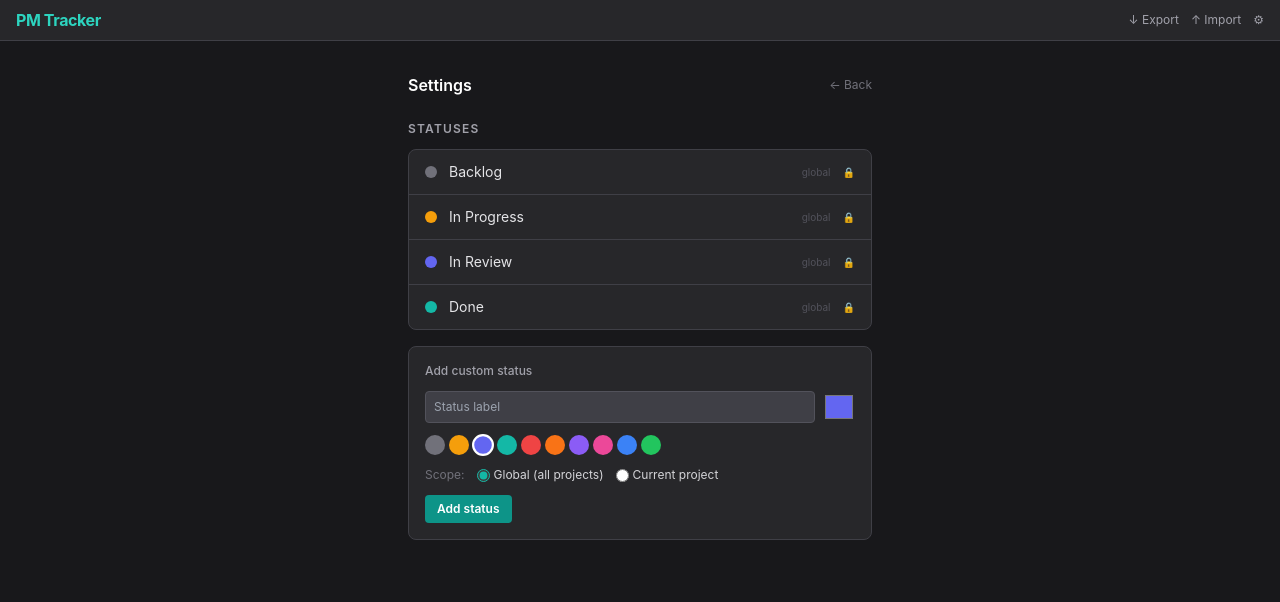
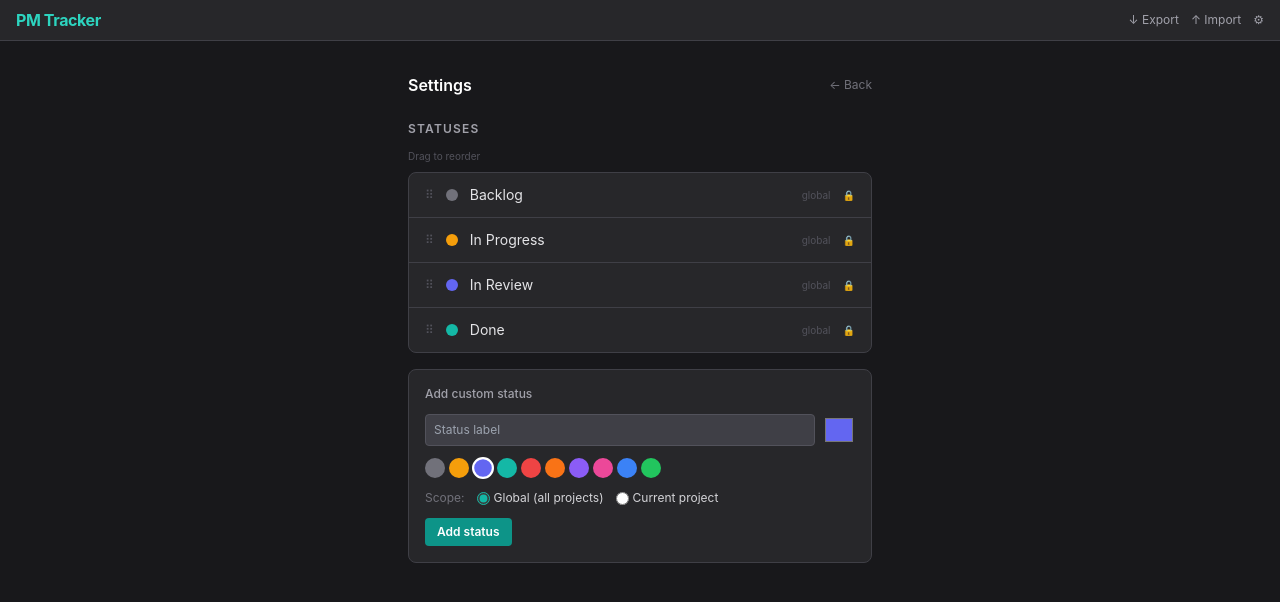
Before and after one commit to nikhil-thomas-a/pm-tracker, a React (Vite) app: page / in a window 1280 px wide. Both pictures are taken after a click on the button "Settings". Shown: the top 602 px of the page. Built offline with nearby package versions, Linux system fonts and the light colour scheme.

Commit message:
feat: drag-to-reorder statuses in settings

```diff
--- a/src/components/settings/SettingsPage.tsx
+++ b/src/components/settings/SettingsPage.tsx
@@ -1,4 +1,4 @@
-import { useState } from 'react'
+import { useState, useEffect } from 'react'
 import { useApp } from '../../context/AppContext'
 
 const PRESET_COLORS = ['#71717a', '#f59e0b', '#6366f1', '#14b8a6', '#ef4444', '#f97316', '#8b5cf6', '#ec4899', '#3b82f6', '#22c55e']
@@ -8,8 +8,15 @@ export default function SettingsPage() {
   const [label, setLabel] = useState('')
   const [color, setColor] = useState('#6366f1')
   const [scope, setScope] = useState<'global' | 'project'>('global')
+  const [dragId, setDragId] = useState<string | null>(null)
 
   const statuses = [...state.statuses].sort((a, b) => a.order - b.order)
+  const [orderedIds, setOrderedIds] = useState<string[]>(() => statuses.map(s => s.id))
+
+  useEffect(() => {
+    setOrderedIds(statuses.map(s => s.id))
+  // eslint-disable-next-line react-hooks/exhaustive-deps
+  }, [statuses.map(s => s.id).join(',')])
 
   function addStatus(e: React.FormEvent) {
     e.preventDefault()
@@ -17,6 +24,31 @@ export default function SettingsPage() {
     dispatch({ type: 'ADD_STATUS', label: label.trim(), color, scope })
     setLabel('')
   }
+
+  function handleDragStart(id: string) { setDragId(id) }
+
+  function handleDragOver(e: React.DragEvent, overId: string) {
+    e.preventDefault()
+    if (!dragId || dragId === overId) return
+    setOrderedIds(prev => {
+      const ids = [...prev]
+      const from = ids.indexOf(dragId)
+      const to = ids.indexOf(overId)
+      if (from === -1 || to === -1) return prev
+      ids.splice(from, 1)
+      ids.splice(to, 0, dragId)
+      return ids
+    })
+  }
+
+  function handleDragEnd() {
+    if (dragId) dispatch({ type: 'REORDER_STATUSES', ids: orderedIds })
+    setDragId(null)
+  }
+
+  const displayedStatuses = orderedIds
+    .map(id => statuses.find(s => s.id === id))
+    .filter((s): s is typeof statuses[0] => s !== undefined)
 
   return (
     <div className="flex-1 overflow-y-auto">
@@ -32,10 +64,19 @@ export default function SettingsPage() {
         </div>
 
         <h2 className="text-xs font-semibold text-zinc-400 uppercase tracking-widest mb-3">Statuses</h2>
+        <p className="text-[10px] text-zinc-600 mb-2">Drag to reorder</p>
 
         <div className="bg-zinc-800 rounded-lg border border-zinc-700 divide-y divide-zinc-700 mb-4">
-          {statuses.map(status => (
-            <div key={status.id} className="flex items-center gap-3 px-4 py-3">
+          {displayedStatuses.map(status => (
+            <div
+              key={status.id}
+              draggable
+              onDragStart={() => handleDragStart(status.id)}
+              onDragOver={e => handleDragOver(e, status.id)}
+              onDragEnd={handleDragEnd}
+              className={`flex items-center gap-3 px-4 py-3 cursor-grab select-none ${dragId === status.id ? 'opacity-50' : ''}`}
+            >
+              <span className="text-zinc-600 text-xs">⠿</span>
               <div className="w-3 h-3 rounded-full shrink-0" style={{ background: status.color }} />
               <span className="text-sm text-zinc-200 flex-1">{status.label}</span>
               <span className="text-[10px] text-zinc-600">{status.scope}</span>
```
